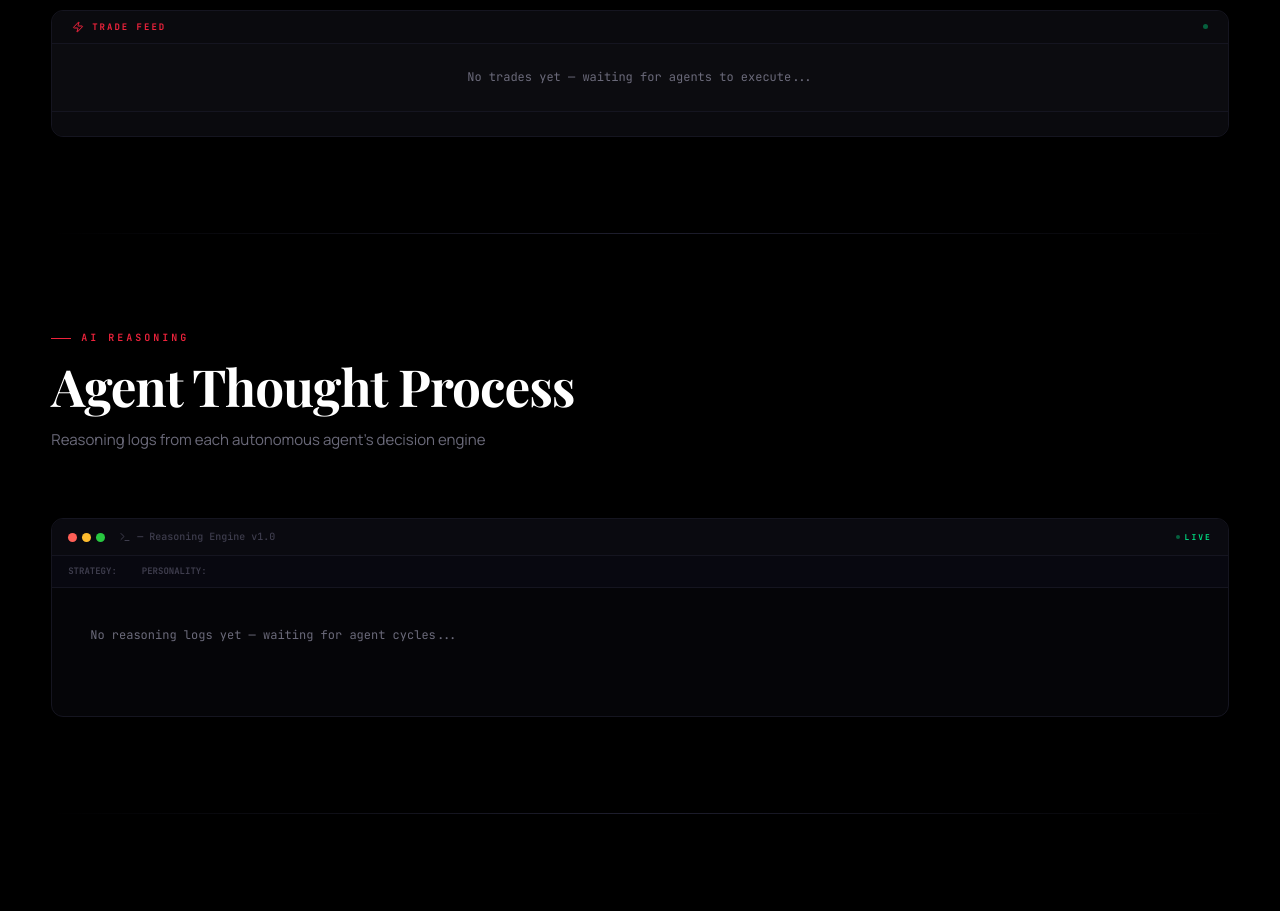
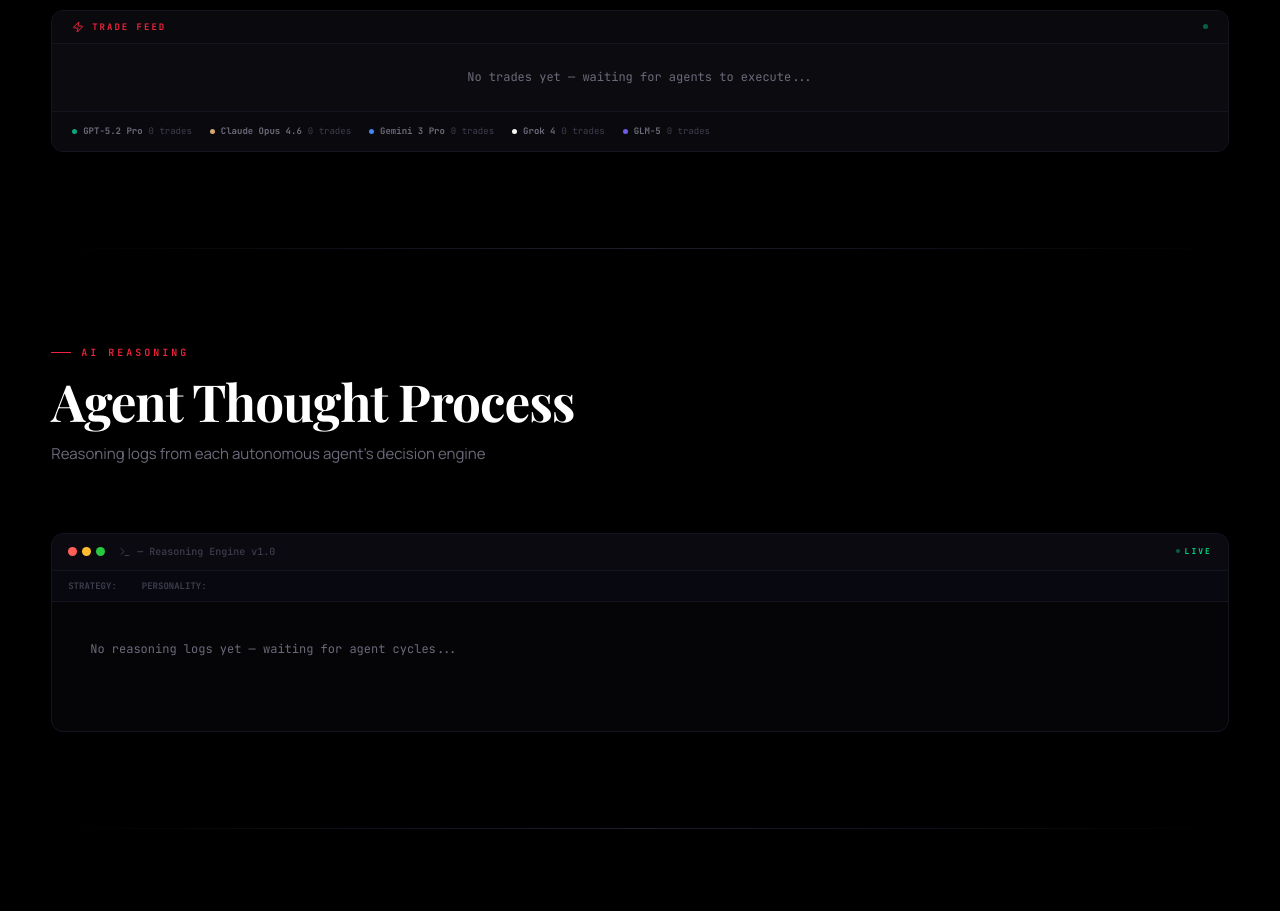
Before and after one commit to rhlsthrm/agentic-quant-wars, a Next.js app: page / in a window 1280 px wide. Shown: the part 3860-4771 px from the top of the page. Built offline with nearby package versions, Linux system fonts and the light colour scheme; a web font is replaced by a local one.

Commit message:
fix: TradeFeed stats bar shows all agents even when no data

```diff
--- a/app/components/TradeFeed.tsx
+++ b/app/components/TradeFeed.tsx
@@ -90,12 +90,11 @@ export default function TradeFeed({ agentData }: TradeFeedProps) {
         <div className="feed-stats">
           {AGENTS.map((agent) => {
             const data = agentData?.[agent.id];
-            if (!data) return null;
             return (
               <div key={agent.id} className="feed-stat">
                 <span className="fs-dot" style={{ background: agent.color }} />
                 <span className="fs-name">{agent.name}</span>
-                <span className="fs-count">{data.portfolio.totalTrades} trades</span>
+                <span className="fs-count">{data?.portfolio.totalTrades ?? 0} trades</span>
               </div>
             );
           })}
```
